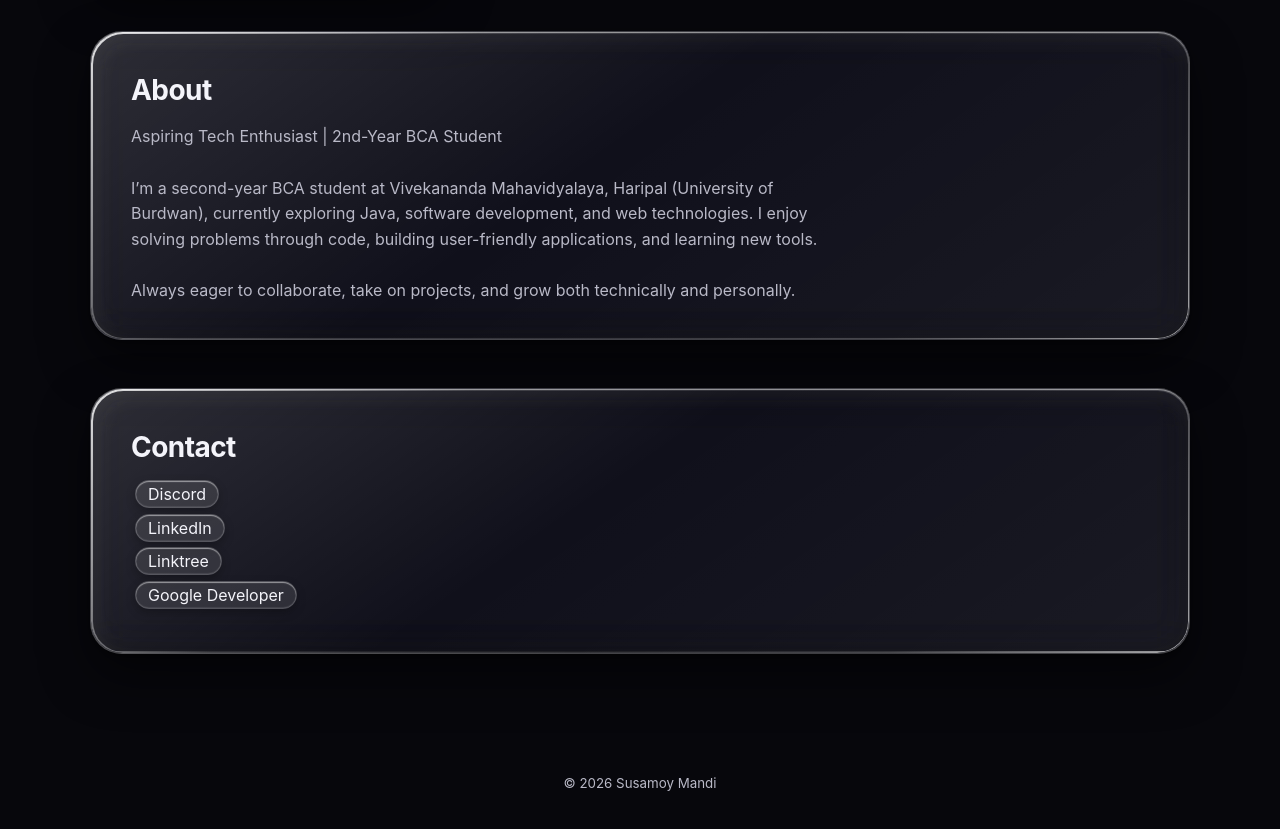
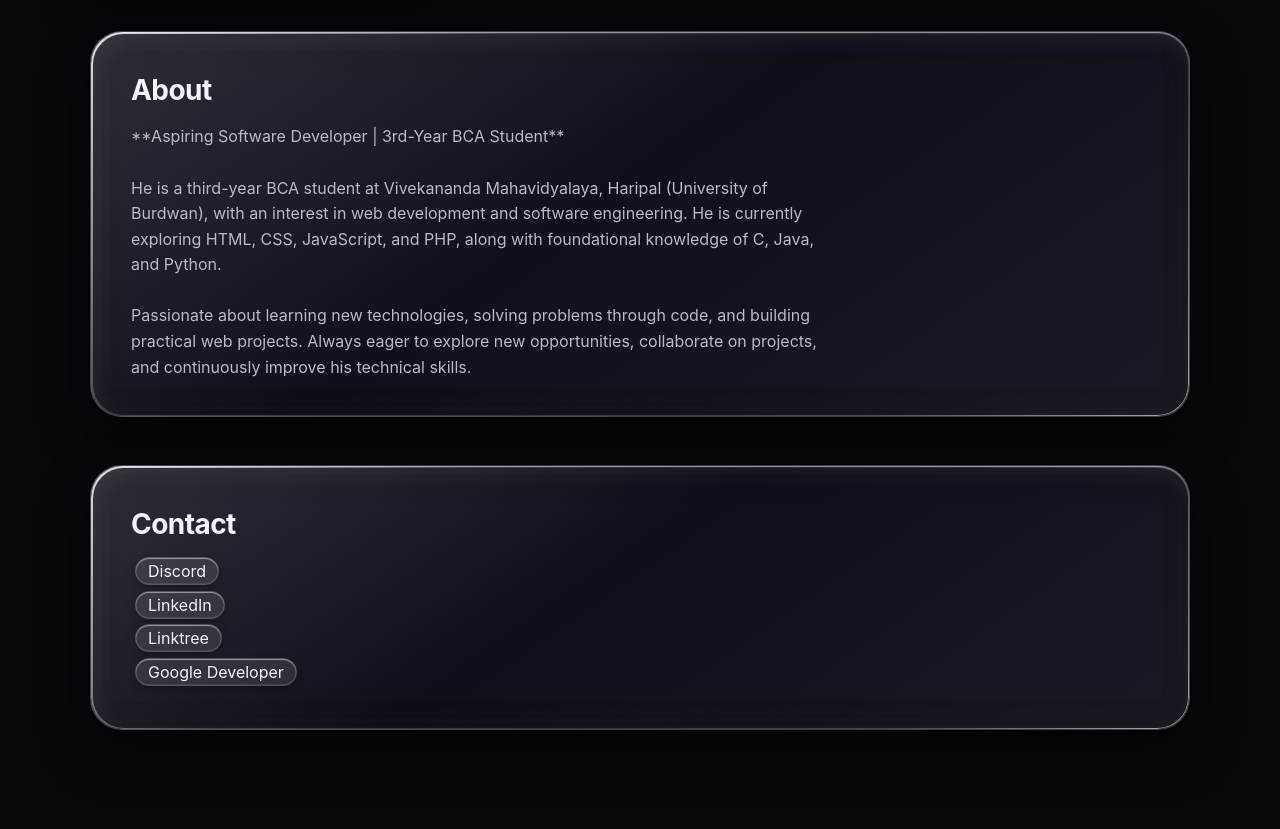
Before and after one commit to susamoymandi/My-Portfolio, a plain HTML site: page index.html in a window 1280 px wide. Shown: the part 1260-2089 px from the top of the page. Drawn offline with Linux system fonts and the light colour scheme.

Commit message:
Revise About section for updated information
Updated the 'About' section to reflect the user's current academic status and interests.

```diff
--- a/index.html
+++ b/index.html
@@ -91,11 +91,11 @@ Currently developing stronger backend and deployment skills.
 
     <section id="about" style="padding-top:60px">
       <h2>About</h2>
-      <p>Aspiring Tech Enthusiast | 2nd-Year BCA Student
+      <p>**Aspiring Software Developer | 3rd-Year BCA Student**
 
-I’m a second-year BCA student at Vivekananda Mahavidyalaya, Haripal (University of Burdwan), currently exploring Java, software development, and web technologies. I enjoy solving problems through code, building user-friendly applications, and learning new tools.
+He is a third-year BCA student at Vivekananda Mahavidyalaya, Haripal (University of Burdwan), with an interest in web development and software engineering. He is currently exploring HTML, CSS, JavaScript, and PHP, along with foundational knowledge of C, Java, and Python.
 
-Always eager to collaborate, take on projects, and grow both technically and personally.</p>
+Passionate about learning new technologies, solving problems through code, and building practical web projects. Always eager to explore new opportunities, collaborate on projects, and continuously improve his technical skills.</p>
     </section>
 
     <section id="contact" style="padding-top:60px">
```
